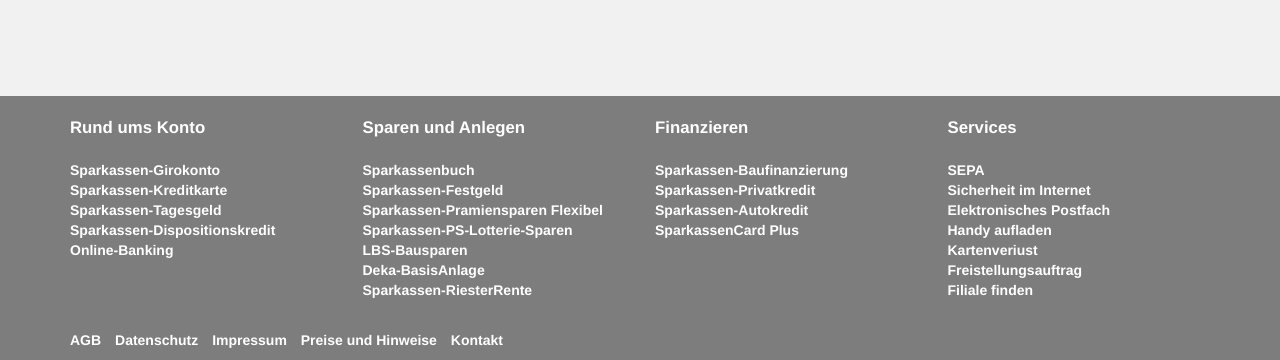
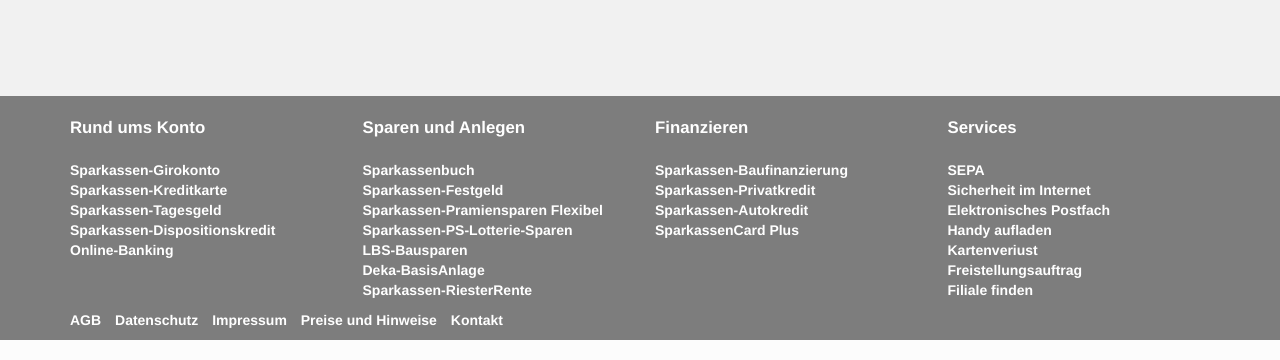
Before and after one commit to fairmont90/germ.pension, a PHP site: page / in a window 1280 px wide. Shown: the part 1243-1603 px from the top of the page. Run offline with PHP 8.4, Linux system fonts and the light colour scheme.

Commit message:
fixed footer

```diff
--- a/css/style.css
+++ b/css/style.css
@@ -3,11 +3,11 @@
   background-color: #F1F1F1;
 }
 
-.menu{
+.menu {
 	background-color: red;
 }
 
-.login-form{
+.login-form {
 	left: 20px;
 }
 
@@ -25,7 +25,7 @@
 
 }
 
-.btn-search{
+.btn-search {
 	width: 15em;
 }
 
@@ -40,22 +40,22 @@
 
 }
 
-.menu-contact{
+.menu-contact {
 	position: absolute;
 	right: 0px;
 	top: 1em;
 }
-.menu-option{
+.menu-option {
 	position: absolute;
 	left: 0px;
 	top: 1em;
 }
 
-.img-container{
+.img-container {
 	position: relative;
 }
 
-.text-logo{
+.text-logo {
 	position: absolute;;
 	bottom: 2em;
 	font-size: 3em;
@@ -66,7 +66,7 @@
 
 }
 
-.navbar-default .navbar-nav > li > a{
+.navbar-default .navbar-nav > li > a {
 	color: red;
 }
 
@@ -166,12 +166,20 @@
     background: #7D7D7D;
 }
 
-.podvalStyleBig{
+.podvalStyleBig {
   font-size: 1.2em;
   color: white;
+  margin-top: 20px;
+  margin-bottom: 20px;
+  display: block;
 }
 
-.podvalStyleSmall{
+.podvalStyleSmall {
+	display: block;
+}
+
+.podvalStyleSmall,
+.footerContact a {
   font-size: 1em;
   color: white;
 }
@@ -181,6 +189,6 @@
   padding-bottom: 10px;
 }
 
-.footerContact a{
+.footerContact a {
   margin-right: 10px;
 }
--- a/index.php
+++ b/index.php
@@ -246,207 +246,84 @@
     	<div class="container">
 				<div class="row">
     		<div class="col-md-3">
-    		</br>
+    			<a class="podvalStyleBig" href="https://www.google.com/"><b>Rund ums Konto</b></a>
 
-    			<a class="podvalStyleBig" href="https://www.google.com/">
-		   			<b>Rund ums Konto</b>
-		   		</a>
+		   		<a class="podvalStyleSmall" href="https://www.google.com/"><b>Sparkassen-Girokonto</b></a>
 
-		   	</br>
-		   	</br>
+		   		<a class="podvalStyleSmall" href="https://www.google.com/"><b>Sparkassen-Kreditkarte</b></a>
 
-		   		<a class="podvalStyleSmall" href="https://www.google.com/">
-		   			<b>Sparkassen-Girokonto</b>
-		   		</a>
+		   		<a class="podvalStyleSmall" href="https://www.google.com/"><b>Sparkassen-Tagesgeld</b></a>
 
-		   	</br>
+		   		<a class="podvalStyleSmall" href="https://www.google.com/"><b>Sparkassen-Dispositionskredit</b></a>
 
-		   		<a class="podvalStyleSmall" href="https://www.google.com/">
-		   			<b>Sparkassen-Kreditkarte</b>
-		   		</a>
+		   		<a class="podvalStyleSmall" href="https://www.google.com/"><b>Online-Banking</b></a>
+    		</div>
 
-		   	</br>
+    		<div class="col-md-3">
 
-		   		<a class="podvalStyleSmall" href="https://www.google.com/">
-		   			<b>Sparkassen-Tagesgeld</b>
-		   		</a>
+    			<a class="podvalStyleBig" href="https://www.google.com/"><b>Sparen und Anlegen</b></a>
 
-		   	</br>
+		   		<a class="podvalStyleSmall" href="https://www.google.com/"><b>Sparkassenbuch</b></a>
 
-		   		<a class="podvalStyleSmall" href="https://www.google.com/">
-		   			<b>Sparkassen-Dispositionskredit</b>
-		   		</a>
+		   		<a class="podvalStyleSmall" href="https://www.google.com/"><b>Sparkassen-Festgeld</b></a>
 
-		   	</br>
+		   		<a class="podvalStyleSmall" href="https://www.google.com/"><b>Sparkassen-Pramiensparen Flexibel</b></a>
 
-		   		<a class="podvalStyleSmall" href="https://www.google.com/">
-		   			<b>Online-Banking</b>
-		   		</a>
+		   		<a class="podvalStyleSmall" href="https://www.google.com/"><b>Sparkassen-PS-Lotterie-Sparen</b></a>
+
+		   		<a class="podvalStyleSmall" href="https://www.google.com/"><b>LBS-Bausparen</b></a>
+
+		   		<a class="podvalStyleSmall" href="https://www.google.com/"><b>Deka-BasisAnlage</b></a>
+
+		   		<a class="podvalStyleSmall" href="https://www.google.com/"><b>Sparkassen-RiesterRente</b></a>
 
     		</div>
 
     		<div class="col-md-3">
-    		</br>
+    			<a class="podvalStyleBig" href="https://www.google.com/"><b>Finanzieren</b></a>
 
-    			<a class="podvalStyleBig" href="https://www.google.com/">
-		   		<b>Sparen und Anlegen</b>
-		   		</a>
+		   		<a class="podvalStyleSmall" href="https://www.google.com/"><b>Sparkassen-Baufinanzierung</b></a>
 
-				</br>
-		   	</br>
+		   		<a class="podvalStyleSmall" href="https://www.google.com/"><b>Sparkassen-Privatkredit</b></a>
 
-		   		<a class="podvalStyleSmall" href="https://www.google.com/">
-		   			<b>Sparkassenbuch</b>
-		   		</a>
+		   		<a class="podvalStyleSmall" href="https://www.google.com/"><b>Sparkassen-Autokredit</b></a>
 
-		   	</br>
-
-		   		<a class="podvalStyleSmall" href="https://www.google.com/">
-		   			<b>Sparkassen-Festgeld</b>
-		   		</a>
-
-		  	</br>
-
-		   		<a class="podvalStyleSmall" href="https://www.google.com/">
-		   			<b>Sparkassen-Pramiensparen Flexibel</b>
-		   		</a>
-
-		   	</br>
-
-		   		<a class="podvalStyleSmall" href="https://www.google.com/">
-		   			<b>Sparkassen-PS-Lotterie-Sparen</b>
-		   		</a>
-
-		   	</br>
-
-		   		<a class="podvalStyleSmall" href="https://www.google.com/">
-		   			<b>LBS-Bausparen</b>
-		   		</a>
-
-		   	</br>
-
-		   		<a class="podvalStyleSmall" href="https://www.google.com/">
-		   			<b>Deka-BasisAnlage</b>
-		   		</a>
-
-		   	</br>
-
-		   		<a class="podvalStyleSmall" href="https://www.google.com/">
-		   			<b>Sparkassen-RiesterRente</b>
-		   		</a>
+		   		<a class="podvalStyleSmall" href="https://www.google.com/"><b>SparkassenCard Plus</b></a>
 
     		</div>
 
     		<div class="col-md-3">
-    		</br>
+    			<a class="podvalStyleBig" href="https://www.google.com/"><b>Services</b></a>
 
-    			<a class="podvalStyleBig" href="https://www.google.com/">
-		   			<b>Finanzieren</b>
-		   		</a>
+		   		<a class="podvalStyleSmall" href="https://www.google.com/"><b>SEPA</b></a>
 
-				</br>
-		   	</br>
+		   		<a class="podvalStyleSmall" href="https://www.google.com/"><b>Sicherheit im Internet</b></a>
 
-		   		<a class="podvalStyleSmall" href="https://www.google.com/">
-		   			<b>Sparkassen-Baufinanzierung</b>
-		   		</a>
+		   		<a class="podvalStyleSmall" href="https://www.google.com/"><b>Elektronisches Postfach</b></a>
 
-		   	</br>
+		   		<a class="podvalStyleSmall" href="https://www.google.com/"><b>Handy aufladen</b></a>
 
-		   		<a class="podvalStyleSmall" href="https://www.google.com/">
-		   			<b>Sparkassen-Privatkredit</b>
-		   		</a>
+		   		<a class="podvalStyleSmall" href="https://www.google.com/"><b>Kartenveriust</b></a>
 
-		   	</br>
+		   		<a class="podvalStyleSmall" href="https://www.google.com/"><b>Freistellungsauftrag</b></a>
 
-		   		<a class="podvalStyleSmall" href="https://www.google.com/">
-		   			<b>Sparkassen-Autokredit</b>
-		   		</a>
-
-				</br>
-
-		   		<a class="podvalStyleSmall" href="https://www.google.com/">
-		   			<b>SparkassenCard Plus</b>
-		   		</a>
-
-    		</div>
-
-    		<div class="col-md-3">
-    		</br>
-    			<a class="podvalStyleBig" href="https://www.google.com/">
-		   		<b>Services</b>
-		   		</a>
-
-		   	</br>
-		   	</br>
-
-		   		<a class="podvalStyleSmall" href="https://www.google.com/">
-		   			<b>SEPA</b>
-		   		</a>
-
-		  	</br>
-
-		   		<a class="podvalStyleSmall" href="https://www.google.com/">
-		   			<b>Sicherheit im Internet</b>
-		   		</a>
-
-		   	</br>
-
-		   		<a class="podvalStyleSmall" href="https://www.google.com/">
-		   			<b>Elektronisches Postfach</b>
-		   		</a>
-
-		   	</br>
-
-		   		<a class="podvalStyleSmall" href="https://www.google.com/">
-		   			<b>Handy aufladen</b>
-		   		</a>
-
-		   	</br>
-
-		   		<a class="podvalStyleSmall" href="https://www.google.com/">
-		   			<b>Kartenveriust</b>
-		   		</a>
-
-		   	</br>
-
-		   		<a class="podvalStyleSmall" href="https://www.google.com/">
-		   			<b>Freistellungsauftrag</b>
-		   		</a>
-
-		   	</br>
-
-		   		<a class="podvalStyleSmall" href="https://www.google.com/">
-		   			<b>Filiale finden</b>
-		   		</a>
+		   		<a class="podvalStyleSmall" href="https://www.google.com/"><b>Filiale finden</b></a>
 
     		</div>
     		</div>
 
     		<div class="footerContact">
-    		</br>
 
-		   		<a class="podvalStyleSmall" href="https://www.google.com/">
-		   			<b>AGB</b>
-		   		</a>
+		   		<a href="https://www.google.com/"><b>AGB</b></a>
 
-		   		<a class="podvalStyleSmall" href="https://www.google.com/">
-		   			<b>Datenschutz</b>
-		   		</a>
+		   		<a href="https://www.google.com/"><b>Datenschutz</b></a>
 
 
-		   		<a class="podvalStyleSmall" href="https://www.google.com/">
-		   			<b>Impressum</b>
-		   		</a>
+		   		<a href="https://www.google.com/"><b>Impressum</b></a>
 
-		   		<a class="podvalStyleSmall" href="https://www.google.com/">
-		   			<b>Preise und Hinweise</b>
-		   		</a>
+		   		<a href="https://www.google.com/"><b>Preise und Hinweise</b></a>
 
-		   		<a class="podvalStyleSmall" href="https://www.google.com/">
-		   			<b>Kontakt</b>
-		   		</a>
-
+		   		<a href="https://www.google.com/"><b>Kontakt</b></a>
     		</div>
 
 	   	</div>
```
